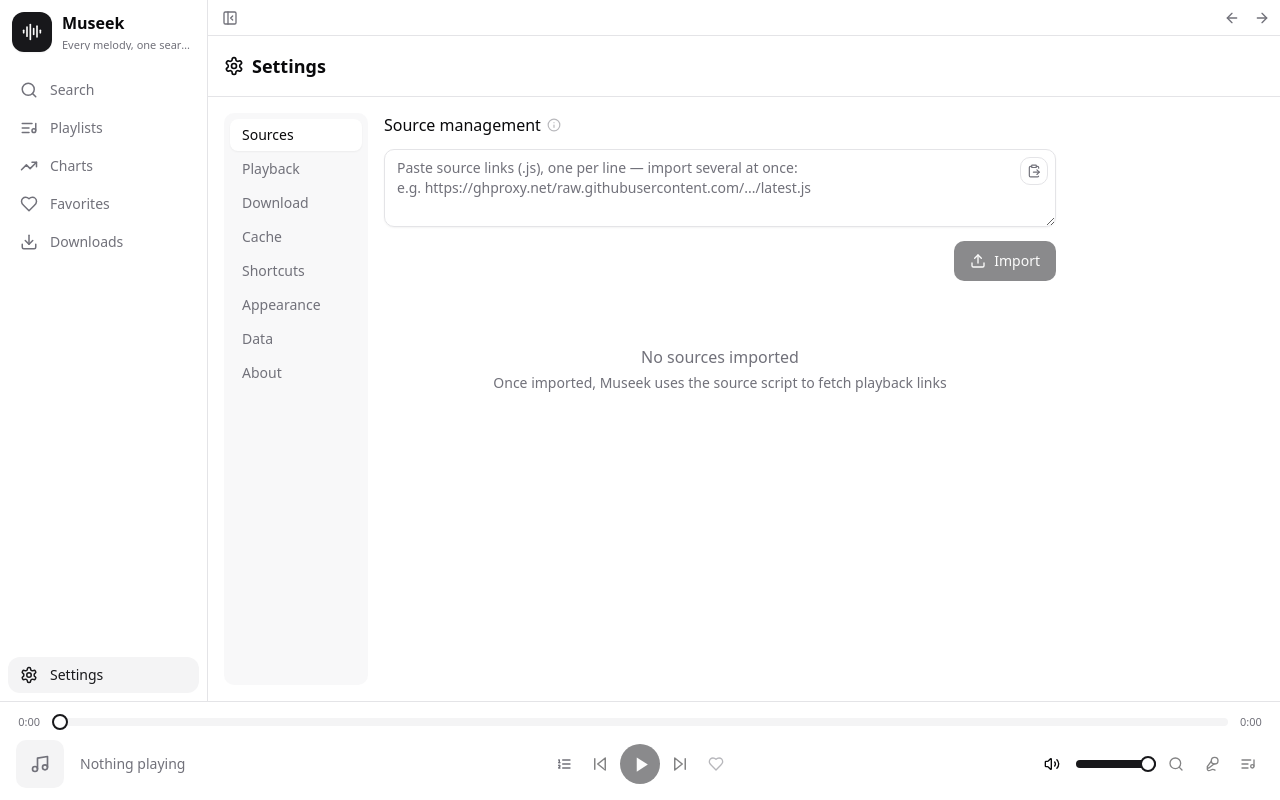
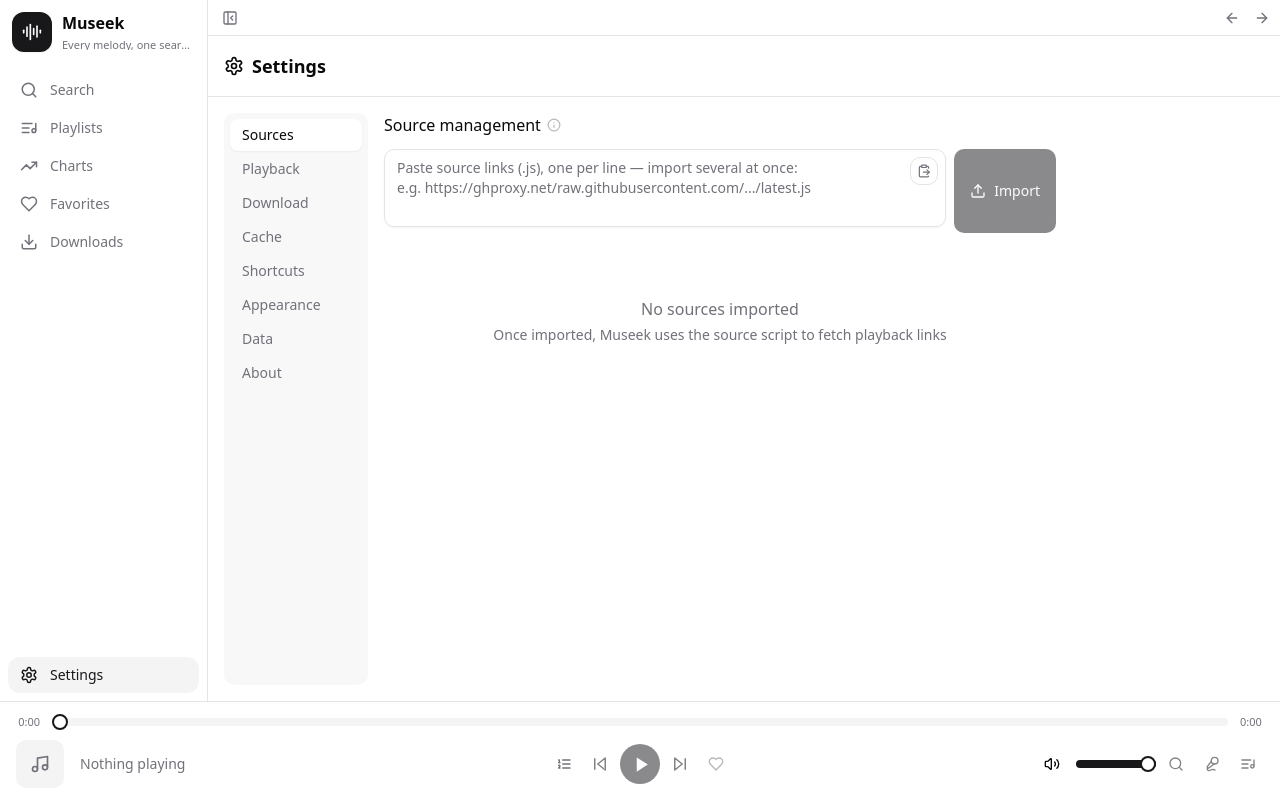
Before and after one commit to aeroray/Museek, a React (Vite) app: page /settings in a window 1280 px wide. Built offline with nearby package versions, Linux system fonts and the light colour scheme.

Commit message:
refactor(sources): import button beside the textarea; disable resize
Co-Authored-By: Claude Opus 4.8 (1M context) <noreply@anthropic.com>

```diff
--- a/src/components/settings/SourceManager.tsx
+++ b/src/components/settings/SourceManager.tsx
@@ -85,8 +85,8 @@ export function SourceManager() {
             </span>
           )}
         </div>
-        <div className="space-y-2">
-          <div className="relative">
+        <div className="flex items-stretch gap-2">
+          <div className="relative flex-1">
             <textarea
               ref={inputRef}
               value={url}
@@ -94,7 +94,7 @@ export function SourceManager() {
               placeholder={t("sources.urlPlaceholder")}
               disabled={importing}
               rows={3}
-              className="w-full min-h-[4.5rem] resize-y rounded-md border border-input bg-transparent px-3 py-2 pr-10 text-sm shadow-sm placeholder:text-muted-foreground focus-visible:outline-none focus-visible:ring-1 focus-visible:ring-ring disabled:cursor-not-allowed disabled:opacity-50"
+              className="w-full min-h-[4.5rem] resize-none rounded-md border border-input bg-transparent px-3 py-2 pr-10 text-sm shadow-sm placeholder:text-muted-foreground focus-visible:outline-none focus-visible:ring-1 focus-visible:ring-ring disabled:cursor-not-allowed disabled:opacity-50"
             />
             <Button
               variant="outline"
@@ -107,12 +107,10 @@ export function SourceManager() {
               <ClipboardPaste size={14} />
             </Button>
           </div>
-          <div className="flex justify-end">
-            <Button onClick={handleImport} disabled={importing || !url.trim()}>
-              {importing ? <Loader2 size={16} className="mr-2 animate-spin" /> : <Upload size={16} className="mr-2" />}
-              {t("sources.import")}
-            </Button>
-          </div>
+          <Button onClick={handleImport} disabled={importing || !url.trim()} className="h-auto shrink-0">
+            {importing ? <Loader2 size={16} className="mr-2 animate-spin" /> : <Upload size={16} className="mr-2" />}
+            {t("sources.import")}
+          </Button>
         </div>
       </div>
 
```
